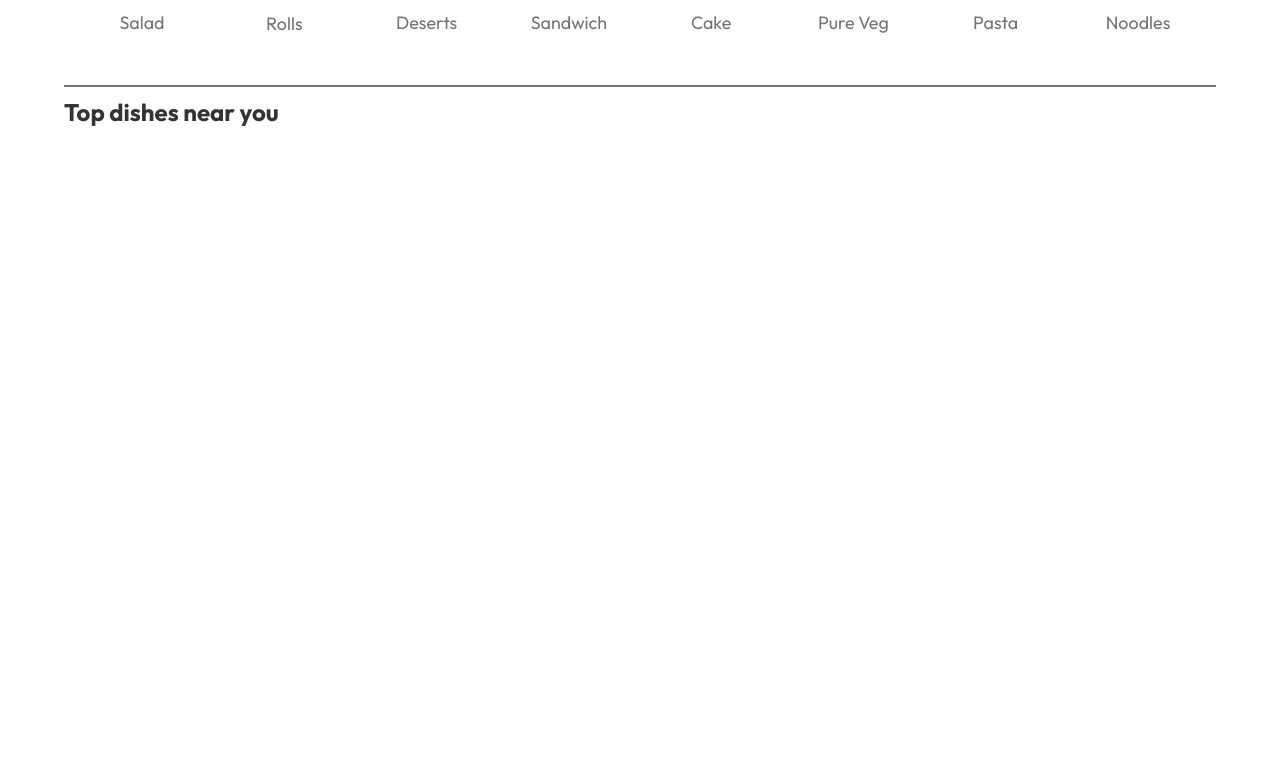
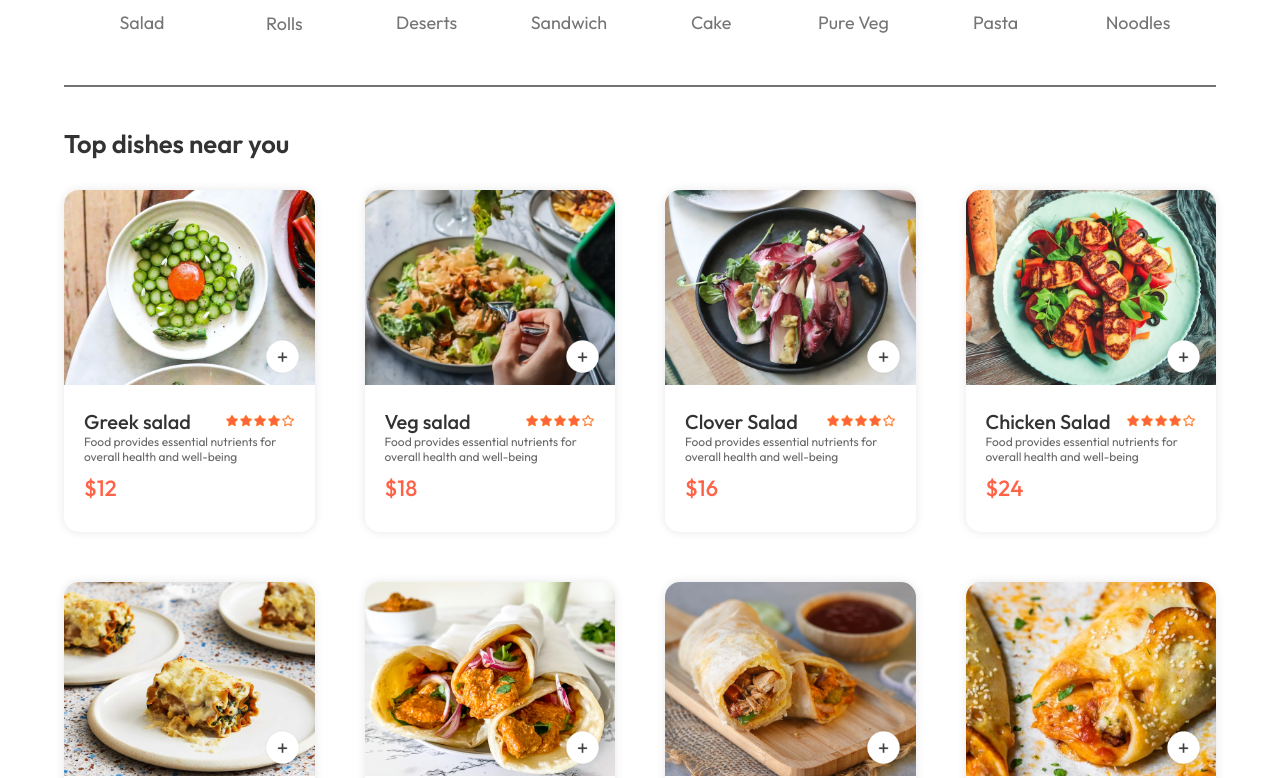
Before and after one commit to GAP-Pathum/Foody, a React (Vite) app in the folder frontend/: page / in a window 1280 px wide. Shown: the part 855-1633 px from the top of the page. Before the commit the page ends 982 px from the top, so only its background shows below. Built offline with nearby package versions, Linux system fonts and the light colour scheme.

Commit message:
Add Footer component, enhance FoodItem functionality, and implement cart management in StoreContext

```diff
--- a/frontend/src/App.jsx
+++ b/frontend/src/App.jsx
@@ -5,10 +5,12 @@ import Navbar from './components/Navbar/Navbar'
 import Home from './pages/Home/Home'
 import PlaceOrder from './pages/PlaceOrder/PlaceOrder'
 import Cart from './pages/Cart/Cart'
+import Footer from './components/Footer/Footer'
 
 const App = () => {
   return (
-    <div className='app'>
+    <>
+      <div className='app'>
       <Navbar/>
       <Routes>
         <Route path='/' element={<Home/>} />
@@ -16,6 +18,8 @@ const App = () => {
         <Route path='/order' element={<PlaceOrder/>} />
       </Routes>
     </div>
+    <Footer/>
+    </>
   )
 }
 
--- a/frontend/src/components/ExploreMenu/ExploreMenu.jsx
+++ b/frontend/src/components/ExploreMenu/ExploreMenu.jsx
@@ -10,8 +10,8 @@ const ExploreMenu = ({category, setCategory}) => {
       <div className='explore-menu-list'>
         {menu_list.map((item, index) => {
           return (
-            <div onClick={()=>setCategory(prev=>prev===item.menu_image.name?"All":item.menu_name)} className='explore-menu-list-item' key={index}>
-              <img className={category===item.menu_name?"active":" "} src={item.menu_image} alt={item.name} />
+            <div onClick={() => setCategory(prev => prev === item.menu_name ? "All" : item.menu_name)} className='explore-menu-list-item' key={index}>
+              <img className={category === item.menu_name ? "active" : ""} src={item.menu_image} alt={item.name} />
               <p>{item.menu_name}</p>
             </div>
           )
--- a/frontend/src/components/FoodDisplay/FoodDisplay.css
+++ b/frontend/src/components/FoodDisplay/FoodDisplay.css
@@ -0,0 +1,14 @@
+.food-display{
+    margin-top: 30px;
+}
+.food-display h2{
+    font-size: max(2vw,24px);
+    font-weight: 600;
+}
+
+.food-display-list{
+    display: grid;
+    grid-template-columns: repeat(auto-fill, minmax(240px, 1fr));
+    margin-top: 30px;
+    gap: 50px;
+}
--- a/frontend/src/components/FoodDisplay/FoodDisplay.jsx
+++ b/frontend/src/components/FoodDisplay/FoodDisplay.jsx
@@ -13,7 +13,10 @@ const FoodDisplay = ({category}) => {
         <h2>Top dishes near you</h2>
     <div className='food-display-list'>
     {food_list.map((item,index)=>{
-            return <FoodItem key={index} id={item._id} name={item.name} description={item.description} price={item.price} image={item.image}/>
+        if(category==="All" || category===item.category){
+          return <FoodItem key={index} id={item._id} name={item.name} description={item.description} price={item.price} image={item.image}/>
+        }
+
     })}
 
     </div>
--- a/frontend/src/components/FoodItem/FoodItem.css
+++ b/frontend/src/components/FoodItem/FoodItem.css
@@ -0,0 +1,71 @@
+.food-item{
+    width: 100%;
+    margin: auto;
+    border-radius: 15px;
+    box-shadow: 0 0 10px rgba(0,0,0,0.1);
+    transition: 0.3;
+    animation: fadeIn 0.5s;
+}
+
+.food-item-img{
+    width: 100%;
+    border-radius: 15px 15px 0 0;
+}
+
+.food-item-info{
+    padding: 20px;
+}
+
+.food-item-name-rating{
+    display: flex;
+    justify-content: space-between;
+    align-items: center;
+    margin: bottom 10px; ;
+}
+
+.food-item-name-rating p{
+    font-size: 20px;
+    font-weight: 500;
+}
+.food-item-name-rating img{
+    width: 70px;
+}
+.food-item-desc{
+    color: #676767;
+    font-size: 12px;
+}
+.food-item-price{
+    color: tomato;
+    font-size: 22px;
+    font-weight: 500;
+    margin: 10px 0;
+}
+
+.food-item-img-container{
+    position: relative;
+}
+.food-item-img-container .add{
+    width: 35px;
+    position: absolute;
+    bottom: 15px;
+    right: 15px;
+    cursor: pointer;
+    border-radius: 50%;
+}
+
+.food-item-counter{
+    position: absolute;
+    bottom: 15px;
+    right: 15px;
+    display: flex;
+    align-items: center;
+    gap: 10px;
+    padding: 6px;
+    border-radius: 50px;
+    background-color: white;
+}
+
+.food-item-counter img{
+    width: 30px;
+    cursor: pointer;
+}
--- a/frontend/src/components/FoodItem/FoodItem.jsx
+++ b/frontend/src/components/FoodItem/FoodItem.jsx
@@ -1,9 +1,33 @@
-import React from 'react'
-import './FoodItem.csss'
+import React, { useContext } from 'react'
+import './FoodItem.css'
+import {assets} from '../../assets/assets'
+import { StoreContext } from '../../context/StoreContext'
 
-const FoodItem = () => {
+const FoodItem = ({id,name,price,description,image}) => {
+
+  const {cartItems, addToCart, removeFromCart} = useContext(StoreContext);
+
+
   return (
-    <div>
+    <div className='food-item'>
+      <div className='food-item-img-container'>
+        <img src={image} alt={name} className='food-item-img'/>
+        {!cartItems[id]
+         ?<img className='add' onClick={()=>addToCart(id)} src={assets.add_icon_white} alt='add'/>
+          :<div className='food-item-counter'>
+          <img onClick={()=>removeFromCart(id)} src={assets.remove_icon_red} alt='remove'/>
+          <p>{cartItems[id]}</p>
+          <img onClick={()=>addToCart(id)}  src={assets.add_icon_green} alt='add'/>
+          </div>
+        }
+      </div>
+      <div className='food-item-info'>
+        <div className='food-item-name-rating'><p>{name}</p>
+        <img src={assets.rating_starts}/>
+        </div>
+        <p className='food-item-desc'>{description}</p>
+        <p className='food-item-price'>${price}</p>
+      </div>
 
     </div>
   )
--- /dev/null
+++ b/frontend/src/components/Footer/Footer.jsx
@@ -0,0 +1,30 @@
+import React from 'react'
+import './Footer.css'
+import { assets } from '../../assets/assets';
+
+function Footer() {
+  return (
+    <div className="footer" id="footer">
+      <div className="footer-content">
+        <div className='footer-content-left'>
+          <img src={assets.logo} alt='logo' />
+          <p>Foody is your go-to food delivery app, bringing delicious meals from your favorite
+          restaurants right to your doorstep. Enjoy a wide variety of cuisines and fast, reliable service.</p>
+          <div className="footer-social-icons">
+            <img src={assets.facebook_icon} alt="" />
+            <img src={assets.twitter_icon} alt="" />
+            <img src={assets.linkedin_icon} alt="" />
+          </div>
+        </div>
+        <div className='footer-content-right'>
+
+        </div>
+        <div className='footer-content-center'>
+
+        </div>
+      </div>
+    </div>
+  )
+}
+
+export default Footer;
--- a/frontend/src/context/StoreContext.jsx
+++ b/frontend/src/context/StoreContext.jsx
@@ -1,14 +1,36 @@
-import { createContext } from "react";
+import { createContext, useEffect, useState } from "react";
 import { food_list } from "../assets/assets";
 
 export const StoreContext = createContext(null)
 
 const StoreContextProvider = (props) => {
 
+    const [cartItems, setCartItems] = useState({});
+
+    const addToCart = (itemId) => {
+            if (!cartItems[itemId]) {
+                setCartItems((prev)=>({...prev,[itemId]:1}))
+            }
+            else {
+                setCartItems((prev)=>({...prev,[itemId]:prev[itemId]+1}))
+            }
+        }
+    const removeFromCart = (itemId) => {
+        setCartItems((prev)=>({...prev,[itemId]:prev[itemId]-1}))
+    }
+
+    useEffect(()=>{
+    console.log(cartItems);
+    },[cartItems])
 
     const contextValue = {
-        food_list
+        food_list,
+        cartItems,
+        setCartItems,
+        addToCart,
+        removeFromCart,
     }
+
 
     return (
         <StoreContext.Provider value={contextValue}>
```
Also changed, not shown: frontend/src/assets/logo.png, frontend/src/components/Footer/Footer.css (added).
